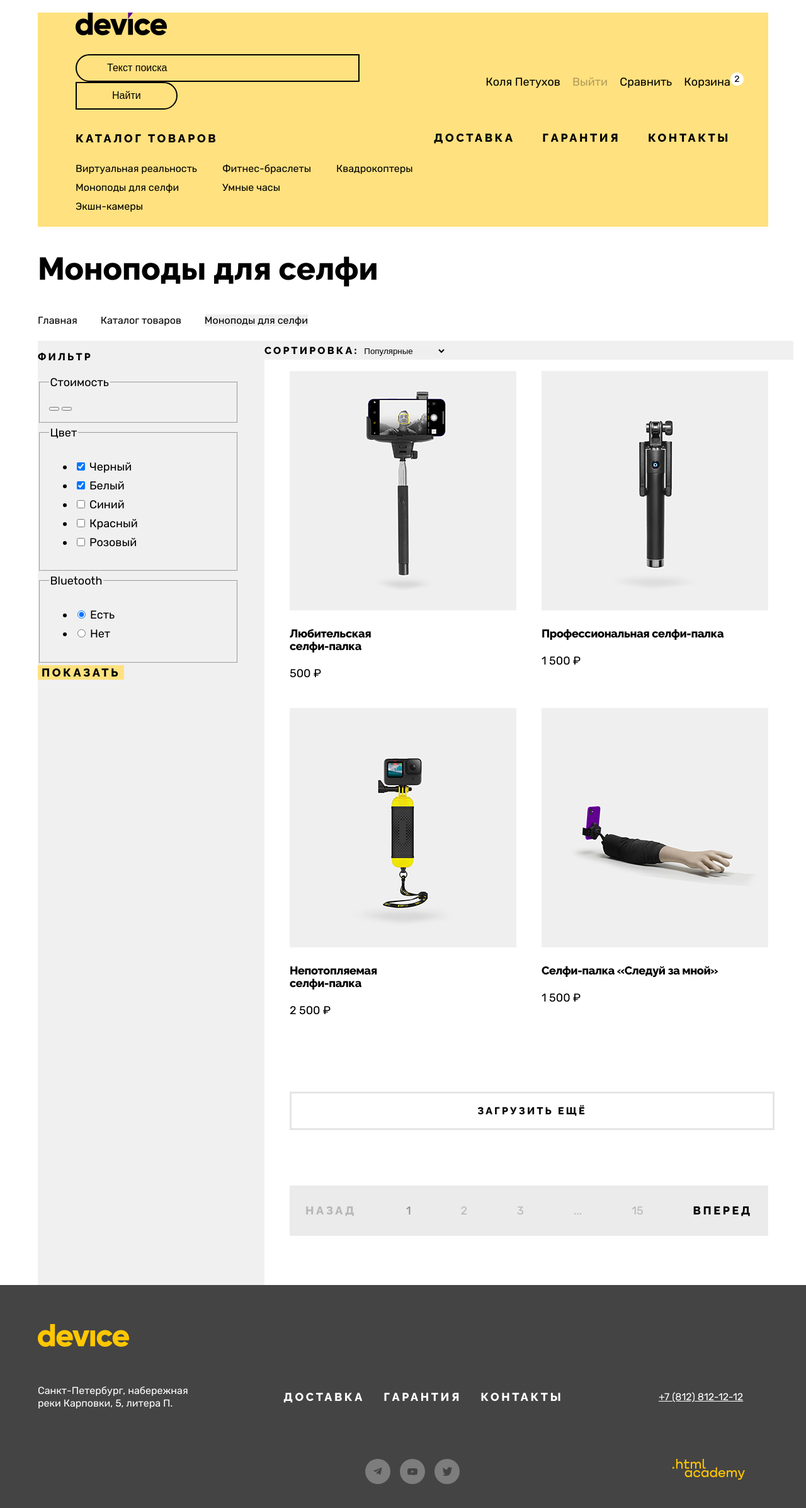
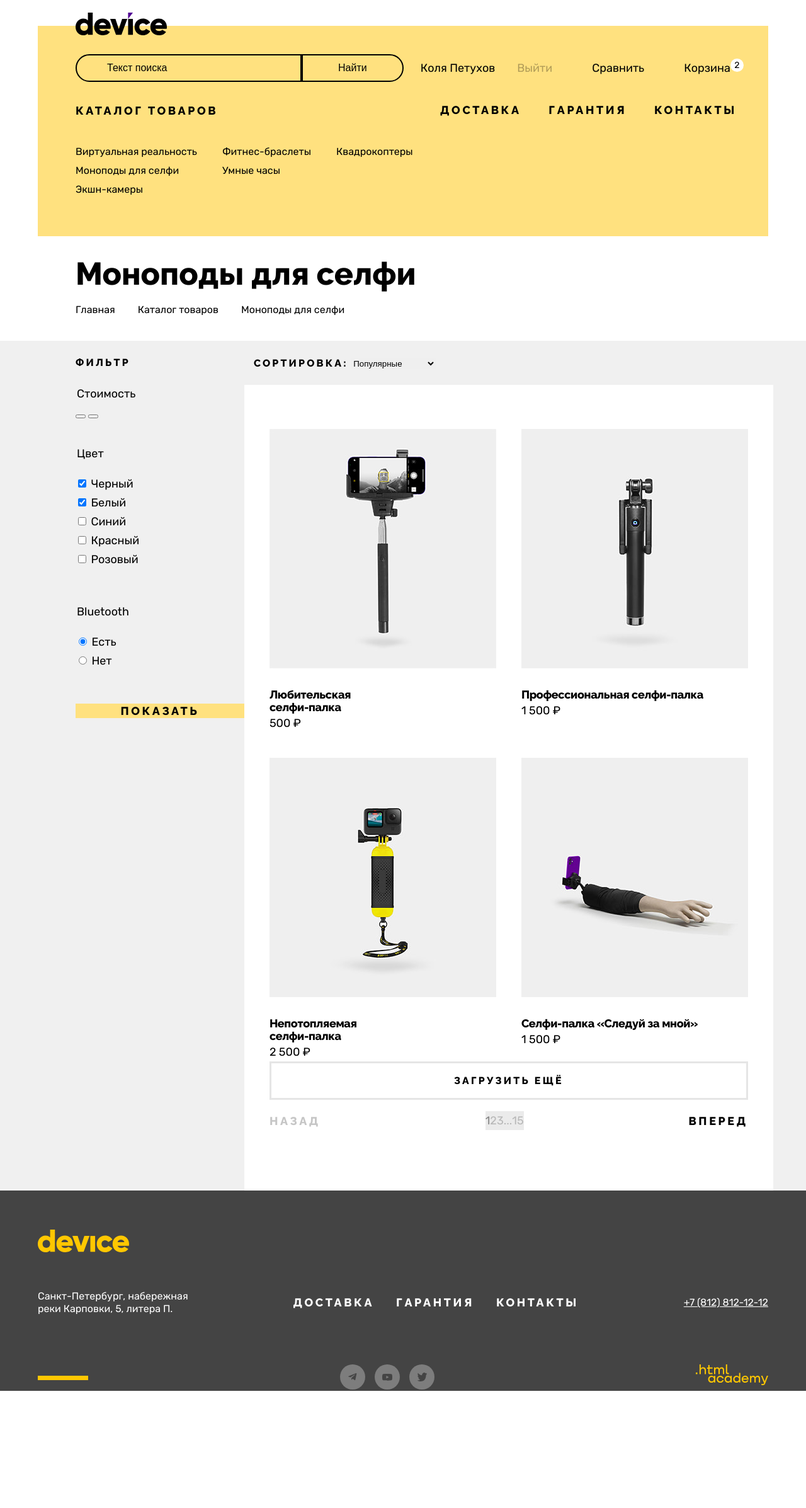
Before and after one commit to htmlacademy-htmlcss/1791887-device-35, a plain HTML site: page 5/catalog.html in a window 1280 px wide. Shown: the whole page at 63% size. After the commit the page ends 2208 px from the top, so only its background shows below. Drawn offline with Linux system fonts and the light colour scheme.

Commit message:
:heavy_check_mark: Сборка #5

```diff
--- a/5/catalog.html
+++ b/5/catalog.html
@@ -23,7 +23,7 @@
               <button class="search-button" type="submit">Найти</button>
             </form>
             <ul class="user-interface-list-catalog">
-              <li class="user-interface-item">
+              <li class="user-interface-item user-interface-catalog ">
                 <a class="navigation-user-link" href="#">
                   Коля Петухов</a>
               </li>
@@ -88,9 +88,7 @@
     </header>
 
     <main class="main-container">
-      <div class="container">
-        <section class="breadcrumbs">
-
+      <section class="breadcrumbs container">
         <h2 class="breadcrumbs-title">Моноподы для селфи</h1>
           <ul class="breadcrumbs-list">
             <li class="breadcrumbs-item">
@@ -104,11 +102,12 @@
             </li>
           </ul>
       </section>
-        <div class="catalog-goods">
+      <div class="wrapper-background">
+        <div class="catalog-goods container">
           <section class="filters-catalog-goods">
             <h3 class="filter-title">Фильтр</h3>
             <form class="catalog-filter" action="https://echo.htmlacademy.ru/" method="get">
-              <fieldset class="filte-item">
+              <fieldset class="filters">
                 <legend>Стоимость</legend>
                 <div class="toogle-bar">
                   <button class="toogle-min" type="button"></button>
@@ -206,15 +205,11 @@
                 </li>
               </ul>
               <button class="goods-card-button" type="button">Загрузить ещё</button>
-            </section>
-
               <div class="pagination-container">
-              <ul class="pagination-container-list">
-                <li class="pagination-container-item">
                 <a class="pagination-back">
                   <span>Назад</span>
                 </a>
-                </li>
+                <ul class="pagination-container-list">
                   <li class="pagination-container-item">
                     <a class="pagination-link pagination-link-current" href="#">1</a>
                   </li>
@@ -230,13 +225,12 @@
                   <li class="pagination-container-item">
                     <a class="pagination-link" href="#">15</a>
                   </li>
-                <li class="pagination-container-item">
+                </ul>
                 <a class="pagination-next" href="#">
                   <span>Вперед</span>
                 </a>
-                </li>
-              </ul>
               </div>
+            </section>
           </div>
         </div>
       </div>
@@ -267,11 +261,12 @@
           <div class="footer-phone-container">
             <a class="footer-adress footer-adress-tel" href="tel:+78128121212">+7 (812) 812-12-12</a>
           </div>
-
+        </div>
         <div class="footer-social-container">
+          <span class="rectangle"></span>
           <section class="social">
             <h2 class="visually-hidden">Социальные сети</h2>
-              <div clas="social-list-container">
+            <div class="social-list-container">
               <ul class="social-list">
                 <li class="social-list-item">
                   <a class="social-item-link" href="https://t.me/htmlacademy">
@@ -361,8 +356,6 @@
               <span class="visually-hidden">Сделано в Академии.</span>
             </a>
           </div>
-
-          </div>
         </div>
       </div>
     </footer>
--- a/5/styles/styles.css
+++ b/5/styles/styles.css
@@ -47,10 +47,6 @@ body {
   margin: 0 auto;
 }
 
-input {
-  padding: 0;
-}
-
 .main-container {
   flex-grow: 1;
 }
@@ -74,9 +70,9 @@ input {
 
 /* Header */
 .page-header .container {
-  background: #FFE17F;
-  padding: 0 60px;
-  width: 1160px;
+  background: linear-gradient(0deg, #FFE17F 94%,
+      rgba(255, 255, 255, 1) 94%);
+  padding: 0 0 0 60px;
 }
 
 .logo {
@@ -90,24 +86,15 @@ input {
 
 .navigation-user {
   display: flex;
-  width: 1040px;
   align-items: center;
   margin-bottom: 30px;
 }
 
-.user-interface-list {
+.search-form {
   display: flex;
-  justify-content: space-between;
-  width: 240px;
-  margin: 0;
-  padding: 0;
-  margin-left: auto;
 }
 
-.user-link-enter {
-  text-decoration: none;
-  color: #000000;
-}
+
 
 .field-search {
   font-weight: 400;
@@ -115,9 +102,10 @@ input {
   line-height: 20px;
   color: #000000;
   background: #FFE17F;
-  padding: 10px 192px 10px 48px;
+  padding: 10px 0 10px 48px;
   border: 2px solid #000000;
   border-radius: 50px 0 0 50px;
+  min-width: 359px;
 }
 
 .search-button {
@@ -128,12 +116,34 @@ input {
   padding: 10px 56px;
   border: 2px solid #000000;
   border-radius: 0 50px 50px 0;
-  margin-right: 53px;
+  margin-right: 27px;
 }
+
 
 .user-link {
   text-decoration: none;
   color: #000000;
+}
+
+.user-interface-list {
+  display: flex;
+  min-width: 497px;
+  flex-wrap: wrap;
+  list-style: none;
+  padding: 0;
+  margin: 0;
+}
+
+.user-interface-item {
+  margin-right: 63px;
+}
+
+.user-interface-item:last-child {
+  margin: 0;
+}
+
+.user-interface-list :nth-of-type(2) {
+  margin-left: auto;
 }
 
 .goods-amount {
@@ -149,26 +159,31 @@ input {
   border-radius: 50%;
 }
 
-.user-interface-list,
 .catalog-navigation-items {
   list-style: none;
   text-decoration: none;
+  margin: 0;
   padding: 0;
 }
 
 .navigation-catalog-services {
   display: flex;
   justify-content: space-between;
+
 }
 
 .submenu-container {
   display: flex;
-  width: 1040px;
   justify-content: flex-start;
+  padding: 35px 0 60px 0;
 }
 
 .catalog-navigation-link {
   margin-right: 40px;
+}
+
+.catalog-navigation-link :last-child {
+  margin-right: 0;
 }
 
 .shop-services-link,
@@ -190,8 +205,10 @@ input {
   display: flex;
   flex-wrap: wrap;
   justify-content: space-between;
-  margin: 0;
-  width: 471px;
+  margin: 0 50px 0 0;
+  max-width: 471px;
+  width: 100%;
+
 }
 
 .navigation-link {
@@ -202,7 +219,6 @@ input {
 }
 
 .catalog-link {
-  width: 236px;
   margin: 0;
   align-self: center;
 }
@@ -220,12 +236,19 @@ input {
   font-weight: 800;
   font-size: 50px;
   line-height: 50px;
+  margin: 0 0 29px 0;
 }
 
 .sliders-text {
   font-size: 18px;
   line-height: 30px;
   color: #444444;
+  margin: 0;
+}
+
+.sliders-button {
+  display: inline-block;
+  margin: 50px 0;
 }
 
 .button {
@@ -258,9 +281,9 @@ input {
   display: flex;
   justify-content: space-between;
   list-style: none;
-  width: 1160px;
   flex-wrap: wrap;
-
+  padding: 0;
+  margin: 0 0 70px 0;
 }
 
 .products-link {
@@ -277,11 +300,13 @@ input {
 /* Section services */
 
 .services {
-  background: #F0F0F0;
+  margin: 0 0 160px 0;
+  background: linear-gradient(0deg, rgba(240, 240, 240, 1) 90%, rgba(255, 255, 255, 1) 90%);
 }
 
 .services-list {
   list-style: none;
+  margin: 72px 0 0 0;
 }
 
 .services-link {
@@ -303,11 +328,11 @@ input {
 
 .services-container {
   display: flex;
-  margin-bottom: 70px;
 }
 
 .info {
   list-style: none;
+  margin: 0;
 }
 
 .delivery-title {
@@ -316,10 +341,12 @@ input {
   font-weight: 800;
   font-size: 50px;
   line-height: 50px;
+  margin: 72px 0 34px 0;
 }
 
 .info-text {
   color: #444444;
+  margin: 0 0 145px 0;
 }
 
 .delivery-order .container {
@@ -330,7 +357,8 @@ input {
 .delivery-order-text {
   display: flex;
   justify-content: center;
-  padding: 40px 125px;
+  flex-wrap: wrap;
+  padding: 40px;
   font-family: "Raleway", "Arial", sans-serif;
   font-style: normal;
   font-weight: 800;
@@ -361,6 +389,10 @@ input {
   color: #000000;
 }
 
+.about-us-title {
+  margin: 117px 0 48px 0;
+}
+
 .contacts-delivery-container {
   display: flex;
 }
@@ -368,6 +400,20 @@ input {
 .about-us-text,
 .contacts-text {
   color: #444444;
+  margin: 0 0 30px 0;
+}
+
+.delivery-list-item {
+  margin: 0 0 19px 0;
+}
+
+.button-about-us {
+  display: inline-block;
+  margin: 30px 0 52px 0;
+}
+
+.contact-address {
+  margin: 0;
 }
 
 .name-shop,
@@ -376,11 +422,18 @@ input {
   font-size: 24px;
   line-height: 30px;
   color: #444444;
+  margin: 0 0 15px 0;
+}
+
+.operating-time-description {
+  margin: 0 0 30px 0;
 }
 
 .contacts-phone {
+  display: inline-block;
   color: #444444;
   text-decoration-line: underline;
+  margin: 0 0 30px 0;
 }
 
 /* Section newsletter */
@@ -391,10 +444,32 @@ input {
 
 .newsletter-text {
   color: #444444;
+  margin-left: 290px;
+  margin: 0;
 }
 
+.newsletter-form {
+  display: flex;
+  width: 100%;
+}
+
+
+.newsletter-title-wrapper {
+  display: flex;
+  align-items: center;
+  justify-content: space-between;
+  padding: 64px 0 144px 0;
+  margin-top: 70px;
+}
+
+.newsletter-form-wrapper {
+  display: flex;
+}
+
+
 .newsletter-label {
-  width: 557px;
+  width: 100%;
+  max-width: 557px;
   color: #444444;
   background-color: #F0F0F0;
   border: none;
@@ -415,7 +490,11 @@ input {
 
 .newsletter-tick {
   color: #444444;
+  margin: 0;
+  min-width: 128px;
+  align-self: center;
 }
+
 
 /* Footer */
 .footer-information {
@@ -428,14 +507,9 @@ input {
   color: #FFFFFF;
 }
 
-.footer-adress-container {
-  max-width: 239px;
-}
 
 .footer-phone-container {
   display: flex;
-  flex-wrap: wrap;
-  width: 174px;
   align-items: center;
 }
 
@@ -449,22 +523,34 @@ input {
   margin: 0;
   display: flex;
   flex-wrap: wrap;
-  width: 444px;
+  align-items: center;
+}
+
+.footer-shop-services-list {
+  margin-right: 35px;
+}
+
+.footer-shop-services-list:last-child {
+  margin-right: 0;
+}
+
+.footer-information-container {
+  display: flex;
   justify-content: space-between;
-  align-items: center;
+  margin-bottom: 62px;
 }
 
 .footer-social-container {
   display: flex;
-  flex-wrap: wrap;
-  width: 1160px;
-  justify-content: center;
-  margin: 0;
-  margin-left: auto;
-  margin-top: 62px;
+  justify-content: space-between;
 }
 
-
+.rectangle {
+  height: 7px;
+  width: 80px;
+  background: #FFC700;
+  align-self: center;
+}
 
 .footer-shop-services-link {
   font-family: "Raleway", "Arial", sans-serif;
@@ -498,22 +584,8 @@ input {
   margin-right: 15px;
 }
 
-.footer-information-container {
-  display: flex;
-  justify-content: space-between;
-  margin-bottom: 62px;
-  flex-wrap: wrap;
-}
-
-.social {
-  margin-left: 520px
-}
-
 .copyright {
   display: flex;
-  width: 115px;
-  margin-left: auto;
-  margin-right: 37px;
 }
 
 .footer-logo img {
@@ -526,11 +598,10 @@ input {
 
 .user-interface-list-catalog {
   display: flex;
+  flex-wrap: wrap;
   list-style: none;
   margin: 0;
   padding: 0;
-  justify-content: space-between;
-  width: 400px;
 }
 
 .field-catalog::placeholder {
@@ -547,7 +618,15 @@ input {
   opacity: 0.3;
 }
 
+.user-interface-catalog {
+  margin-right: 35px;
+}
+
 /* Breadcrumbs */
+
+.breadcrumbs {
+  padding: 35px 0 35px 60px;
+}
 
 .breadcrumbs .container {
   padding: 0 60px;
@@ -560,14 +639,23 @@ input {
   font-weight: 800;
   font-size: 50px;
   line-height: 50px;
+  margin: 0;
+  margin-bottom: 16px;
 }
 
 .breadcrumbs-list {
   display: flex;
-  justify-content: space-between;
-  width: 429px;
   list-style: none;
   padding: 0;
+  margin: 0;
+}
+
+.breadcrumbs-item {
+  margin-right: 36px;
+}
+
+.breadcrumbs-item:last-child {
+  margin: 0;
 }
 
 .breadcrumbs-link {
@@ -577,12 +665,20 @@ input {
   color: #000000;
 }
 
-.breadcrumbs-link-check {
-  background-color: #F0F0F0;
+.catalog-filters {
+  background: #F0F0F0;
+  padding: 20px 15px;
 }
 
-.catalog-filters {
-  background: #F0F0F0;
+.filters {
+  border: none;
+  padding: 0;
+  margin: 0 0 35px 0;
+}
+
+.filter-list {
+  list-style: none;
+  padding: 0;
 }
 
 .filter-title,
@@ -602,15 +698,22 @@ input {
 
 /* Goods */
 
+.wrapper-background {
+  background: #F0F0F0;
+}
+
 .catalog {
   list-style: none;
   display: grid;
+  padding: 0;
+  margin: 0;
   grid-template-columns: 360px 360px;
   gap: 40px;
-  width: 840px;
-  margin-bottom: 70px;
 }
 
+.catalog-link {
+  display: flex;
+}
 
 .title-goods {
   font-family: "Raleway", "Arial", sans-serif;
@@ -619,12 +722,18 @@ input {
   font-size: 18px;
   line-height: 20px;
   letter-spacing: -0.02em;
+  margin: 32px 0 0 0;
 }
 
 .good-price {
   font-weight: 400;
   font-size: 18px;
   line-height: 21px;
+}
+
+.product-list {
+  padding: 70px 40px 78px 40px;
+  background: white;
 }
 
 .goods-card-button {
@@ -635,16 +744,21 @@ input {
   line-height: 19px;
   letter-spacing: 0.2em;
   text-transform: uppercase;
-  padding: 18px 295px;
   border: 3px solid #E5E5E5;
   background-color: #FFFFFF;
   cursor: pointer;
-  width: 770px;
-  margin: 44px 40px;
+  padding: 18px;
+  width: 100%;
 }
 
 .filters-catalog-goods {
   background: #F0F0F0;
+  margin-left: 60px;
+}
+
+.filter-title {
+  padding: 25px 181px 25px 0;
+  margin: 0;
 }
 
 .catalog-goods {
@@ -652,23 +766,23 @@ input {
 }
 
 .catalog-filter {
-  width: 320px;
-  margin-right: 40px;
+  display: flex;
+  flex-direction: column;
+  align-content: flex-start;
+
 }
 
-.catalog-right-column {
-  width: 840px;
+.pagination-container {
+  display: flex;
+  justify-content: space-between;
 }
 
 .pagination-container-list {
   list-style: none;
   display: flex;
-  justify-content: space-between;
   align-items: center;
-  padding: 25px 25px;
-  margin: 44px 40px 78px 40px;
   background: #EBEBEB;
-  width: 760px;
+  padding: 0;
 }
 
 .pagination-back {
@@ -681,6 +795,8 @@ input {
   text-transform: uppercase;
   color: #444444;
   opacity: 0.3;
+  display: flex;
+  align-items: center;
 }
 
 .pagination-next {
@@ -693,6 +809,8 @@ input {
   text-transform: uppercase;
   color: #000000;
   text-decoration: none;
+  display: flex;
+  align-items: center;
 }
 
 .pagination-link {
```
Also changed, not shown: 5/index.html (+18 -13 lines). Lines whose indentation alone changed are shown as unchanged.
